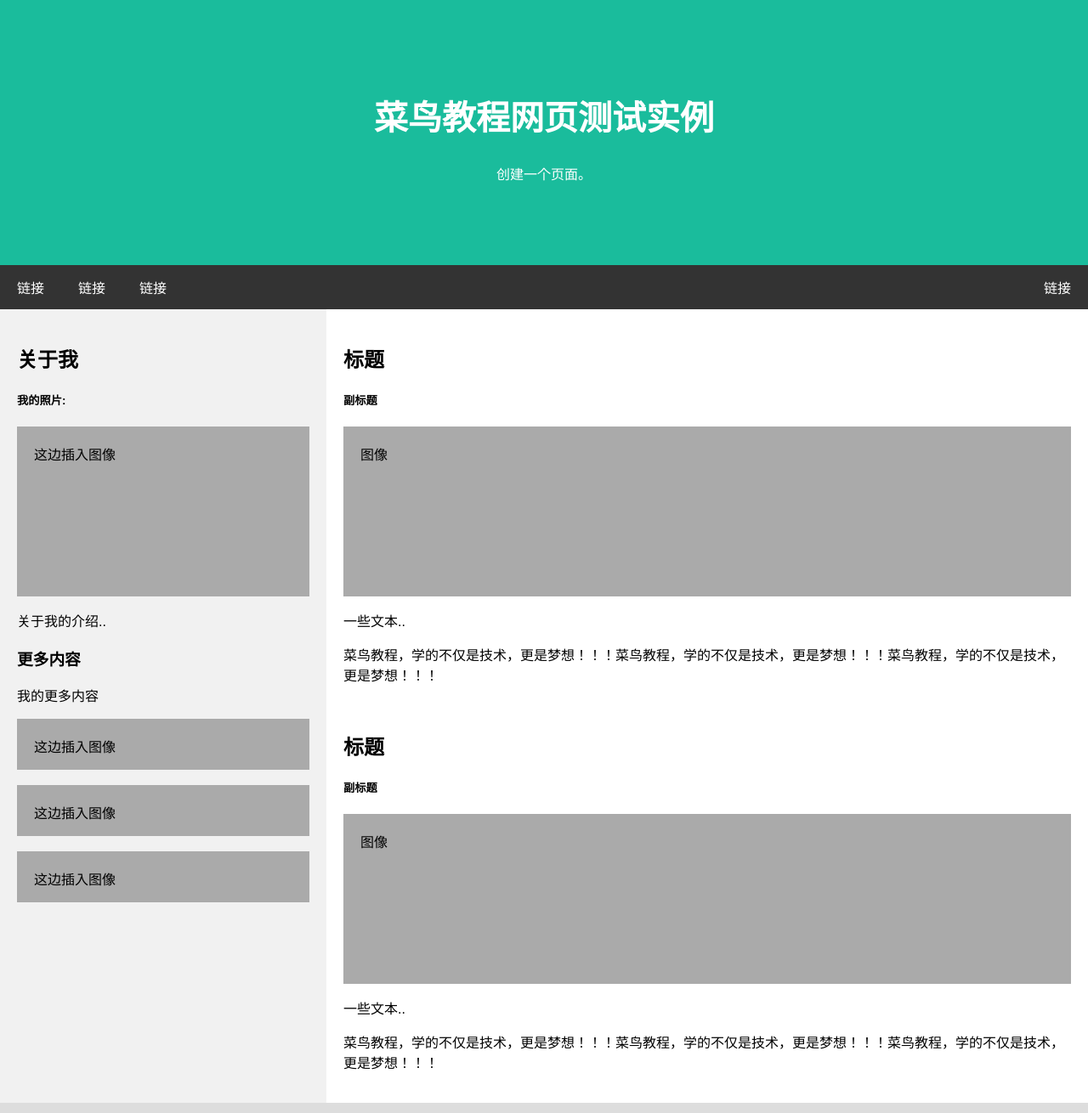
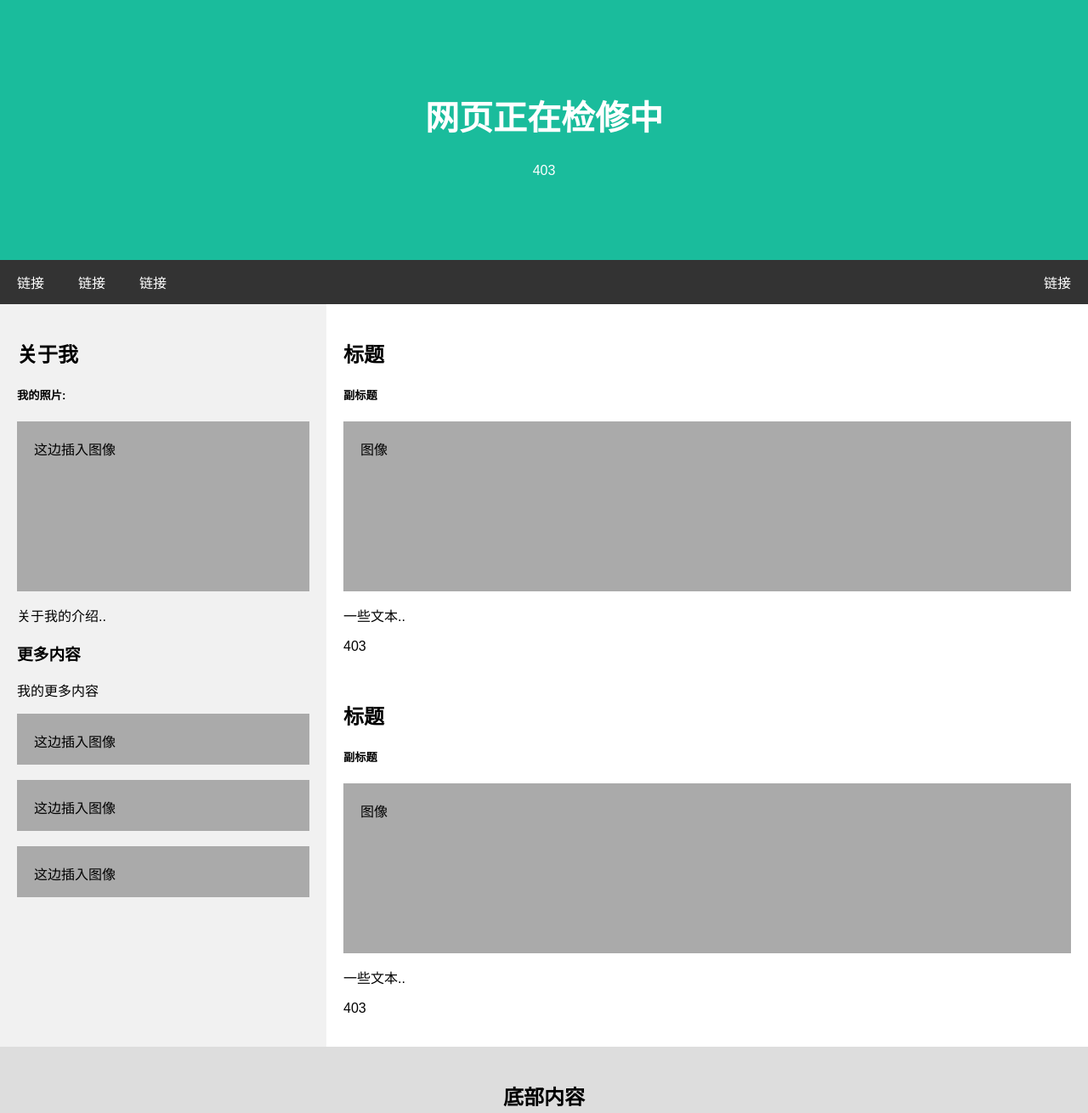
Before and after one commit to ChenZi114514haha/ChenZiblog, a plain HTML site: page index.html in a window 1280 px wide. Shown: the top 1310 px of the page at 85% size. Drawn offline with Linux system fonts and the light colour scheme.

Commit message:
Update index.html

```diff
--- a/index.html
+++ b/index.html
@@ -110,8 +110,8 @@ body {
 </head>
 <body>
   <div class="header">
-  <h1>菜鸟教程网页测试实例</h1>
-  <p>创建一个页面。</p>
+  <h1>网页正在检修中</h1>
+  <p>403</p>
 </div>
 
 <div class="navbar">
@@ -138,13 +138,13 @@ body {
       <h5>副标题</h5>
       <div class="fakeimg" style="height:200px;">图像</div>
       <p>一些文本..</p>
-      <p>菜鸟教程，学的不仅是技术，更是梦想！！！菜鸟教程，学的不仅是技术，更是梦想！！！菜鸟教程，学的不仅是技术，更是梦想！！！</p>
+      <p>403</p>
       <br>
       <h2>标题</h2>
       <h5>副标题</h5>
       <div class="fakeimg" style="height:200px;">图像</div>
       <p>一些文本..</p>
-      <p>菜鸟教程，学的不仅是技术，更是梦想！！！菜鸟教程，学的不仅是技术，更是梦想！！！菜鸟教程，学的不仅是技术，更是梦想！！！</p>
+      <p>403</p>
   </div>
 </div>
 
```
